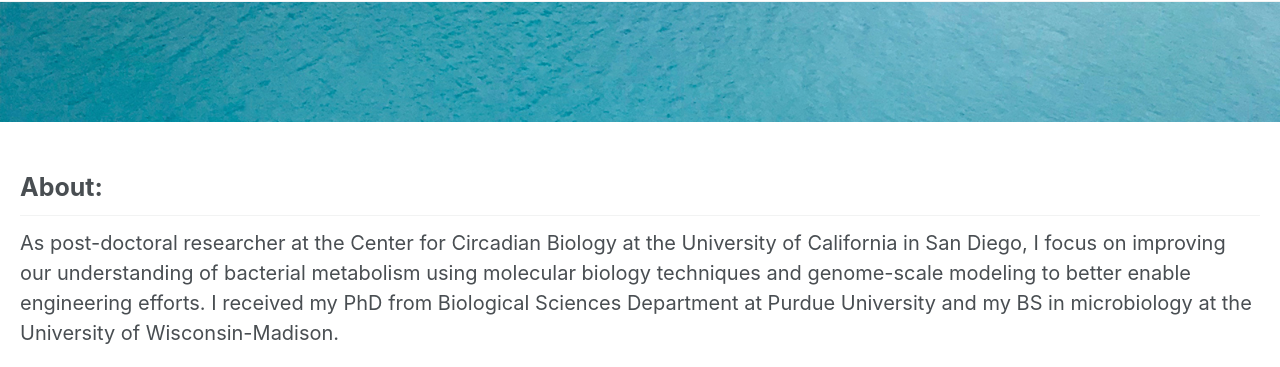
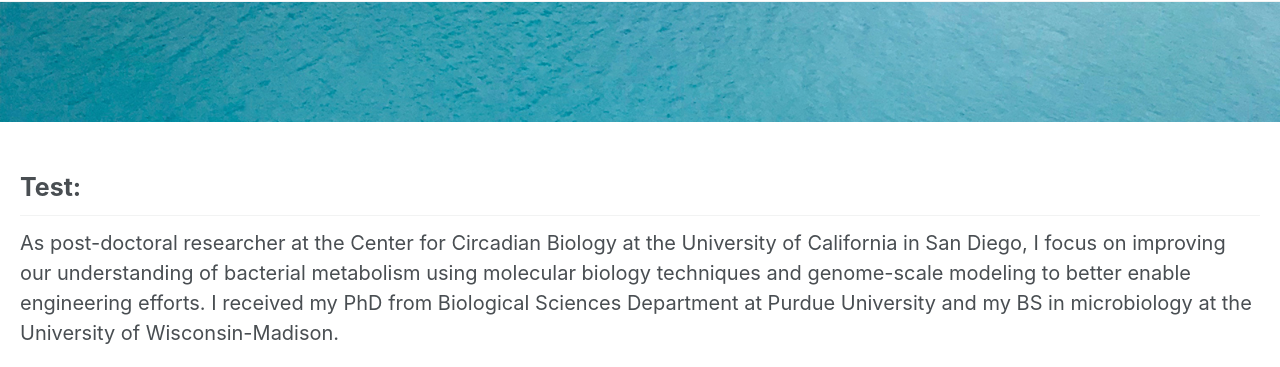
Before and after one commit to dwelkie/dwelkie.github.io, a Jekyll site: the page built from _pages/home.md, in a window 1280 px wide. Shown: the part 89-456 px from the top of the page. Built offline with Jekyll 4.4.1, drawn with Linux system fonts in a browser that asks for light colours; nearby versions of some CDN libraries.

Commit message:
testing clone

```diff
--- a/_pages/home.md
+++ b/_pages/home.md
@@ -11,7 +11,7 @@ header:
   image: /assets/images/ocean-header1.jpg
 
 ---
-## About:
+## Test:
 As post-doctoral researcher at the Center for Circadian Biology at the University of California in San Diego, I focus on improving our understanding of bacterial metabolism using molecular biology techniques and genome-scale modeling to better enable engineering efforts. I received my PhD from Biological Sciences Department at Purdue University and my BS in microbiology at the University of Wisconsin-Madison.
 
 Beyond research, I enjoy running and going to major league baseball games whenever I can (go padres!).
```
